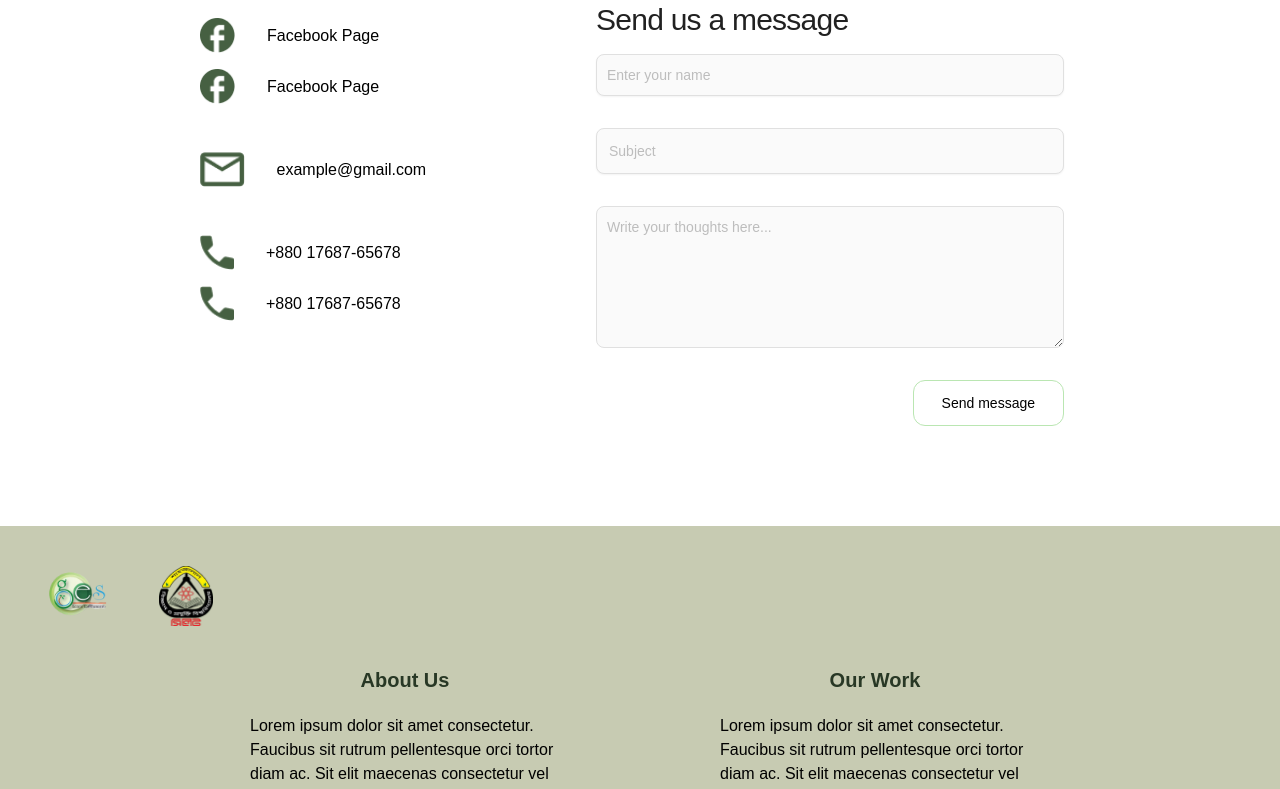
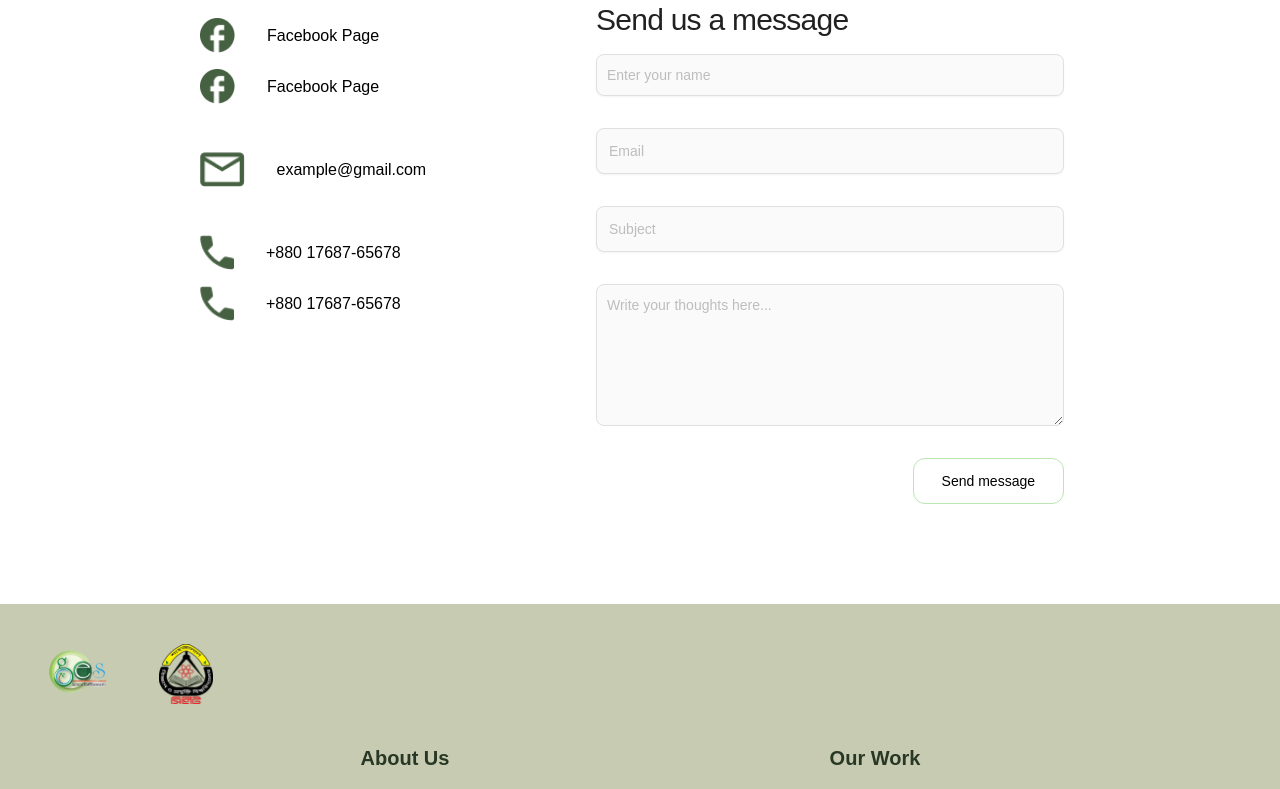
Before and after one commit to almustansir/green_eco_society, a Next.js app: page /contact in a window 1280 px wide. Shown: the part 860-1649 px from the top of the page. Built offline with nearby package versions, Linux system fonts and the light colour scheme.

Commit message:
updated contact page

```diff
--- a/src/Components/ContactsForm.tsx
+++ b/src/Components/ContactsForm.tsx
@@ -13,10 +13,19 @@ const ContactsForm = () => {
           <form action="#" className="space-y-8">
             <div>
               <input
-                type="email"
+                type="text"
                 id="email"
                 className="shadow-sm bg-gray-50 border border-gray-300 text-gray-900 text-sm rounded-lg focus:ring-primary-500 focus:border-primary-500 block w-full p-2.5"
                 placeholder="Enter your name"
+                required
+              />
+            </div>
+            <div>
+              <input
+                type="email"
+                id="subject"
+                className="block p-3 w-full text-sm text-gray-900 bg-gray-50 rounded-lg border border-gray-300 shadow-sm focus:ring-primary-500 focus:border-primary-500"
+                placeholder="Email"
                 required
               />
             </div>
```
